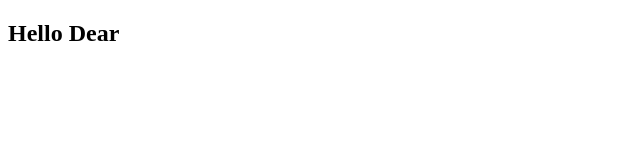
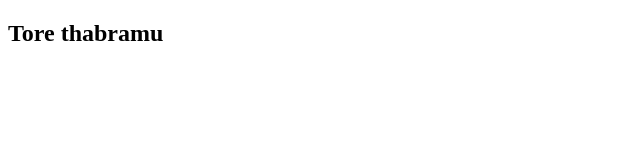
Before and after one commit to daiyanpapongit/test-repo, a plain HTML site: page index.html in a window 1280 px wide. Shown: the whole page, without its empty margins (0-640 px from the left). Drawn offline with Linux system fonts and the light colour scheme.

Commit message:
tore thabramu

```diff
--- a/index.html
+++ b/index.html
@@ -7,6 +7,6 @@
     <title>Document</title>
 </head>
 <body>
-<h2>Hello Dear</h2>
+<h2>Tore thabramu</h2>
 </body>
 </html>
```
